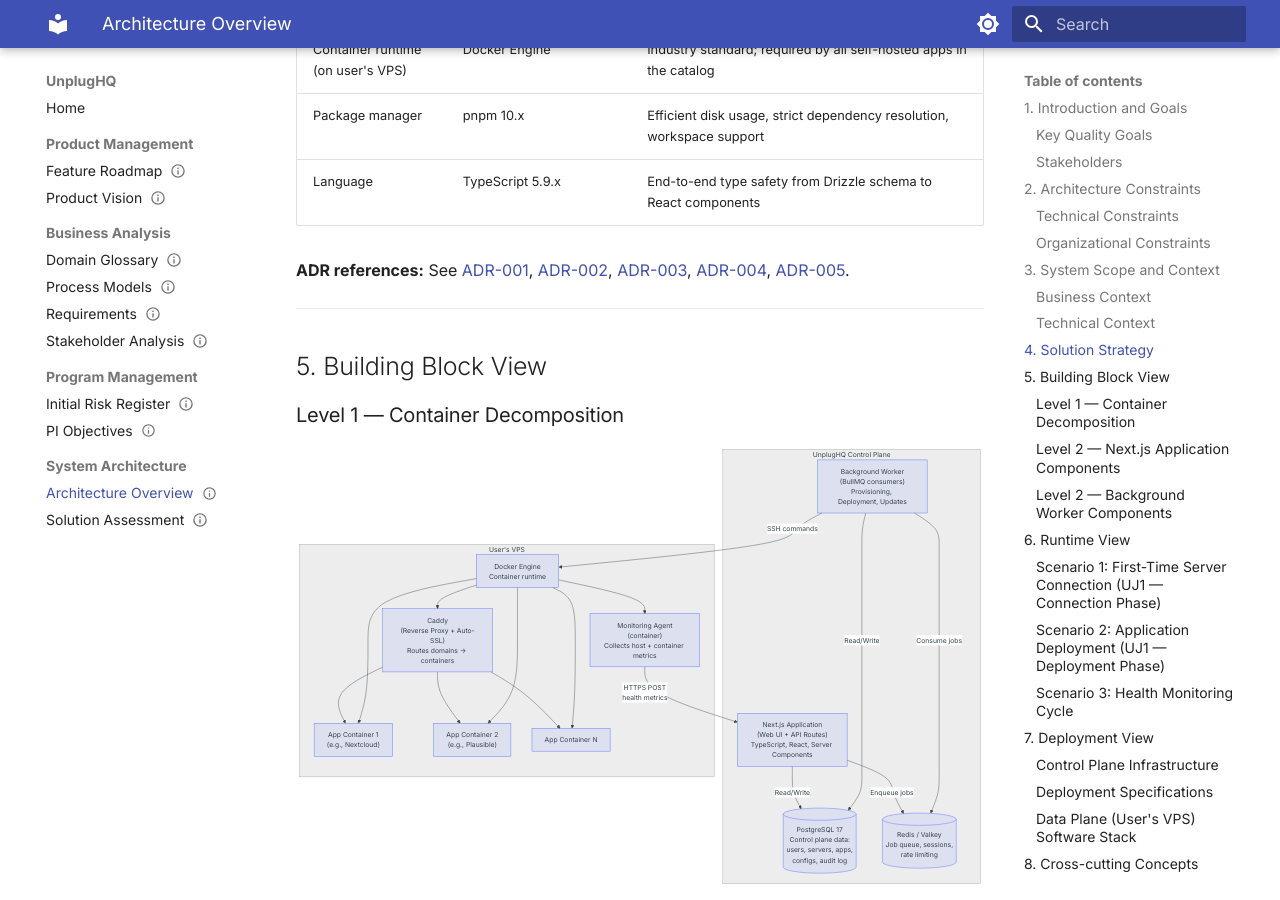
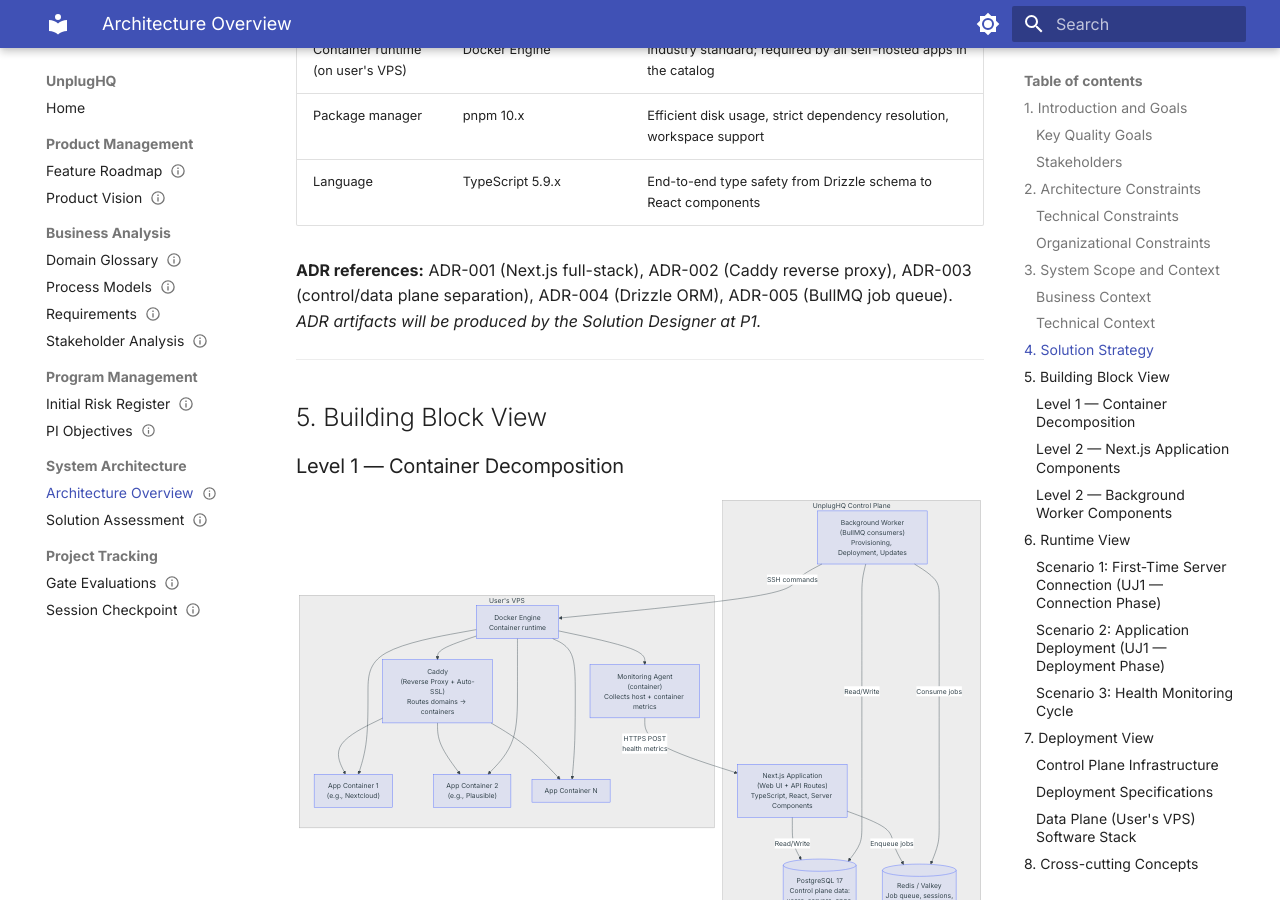
Before and after one commit to sjefsharp/unplughq, an MkDocs documentation site: the page built from docs/architecture-overview.md, in a window 1280 px wide and 900 px high, scrolled down 4238 px. Built offline with MkDocs 1.6.1 and Material for MkDocs 9.7.7, drawn with Linux system fonts in a browser that asks for light colours.

Commit message:
fix(pm): remove broken ADR links and add tracking nav entries
- architecture-overview.md: replace broken ADR links with plain text
  (ADR artifacts not yet produced — will be created by SD at P1)
- mkdocs.yml: add gate-evaluations.md and session-checkpoint.md to nav
- Fixes mkdocs build --strict failure on GitHub Pages deploy

```diff
--- a/docs/architecture-overview.md
+++ b/docs/architecture-overview.md
@@ -138,7 +138,7 @@
 | Package manager | pnpm 10.x | Efficient disk usage, strict dependency resolution, workspace support |
 | Language | TypeScript 5.9.x | End-to-end type safety from Drizzle schema to React components |
 
-**ADR references:** See [ADR-001](adr-001-next-js-full-stack.md), [ADR-002](adr-002-caddy-reverse-proxy.md), [ADR-003](adr-003-control-data-plane-separation.md), [ADR-004](adr-004-drizzle-orm.md), [ADR-005](adr-005-bullmq-job-queue.md).
+**ADR references:** ADR-001 (Next.js full-stack), ADR-002 (Caddy reverse proxy), ADR-003 (control/data plane separation), ADR-004 (Drizzle ORM), ADR-005 (BullMQ job queue). *ADR artifacts will be produced by the Solution Designer at P1.*
 
 ---
 
--- a/mkdocs.yml
+++ b/mkdocs.yml
@@ -68,3 +68,6 @@
 - System Architecture:
     - Architecture Overview: architecture-overview.md
     - Solution Assessment: solution-assessment.md
+- Project Tracking:
+    - Gate Evaluations: gate-evaluations.md
+    - Session Checkpoint: session-checkpoint.md
```
